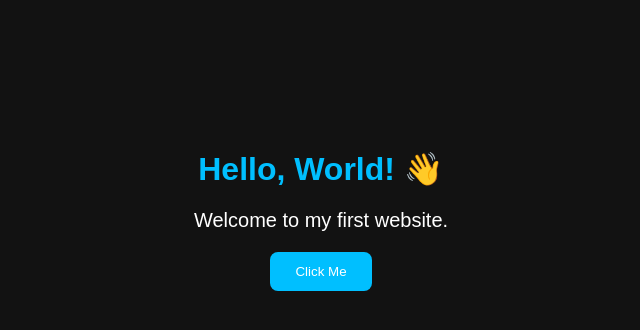
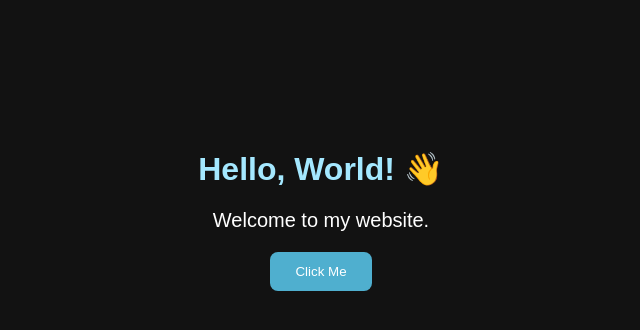
Before and after one commit to DivyanshSaharan519/Student-Task-Manager, a plain HTML site: page index.html in a window 1280 px wide. Shown: the whole page, without its empty margins (319-959 px from the left). Drawn offline with Linux system fonts and the light colour scheme.

Commit message:
Improve task manager design

```diff
--- a/index.html
+++ b/index.html
@@ -13,7 +13,7 @@
 
     <div class="container">
         <h1>Hello, World! 👋</h1>
-        <p id="message">Welcome to my first website.</p>
+        <p id="message">Welcome to my website.</p>
 
         <button id="myButton">Click Me</button>
     </div>
--- a/script.js
+++ b/script.js
@@ -2,5 +2,5 @@ const button = document.getElementById("myButton");
 const message = document.getElementById("message");
 
 button.addEventListener("click", function () {
-    message.innerText = "JavaScript is working! 🚀";
+    message.innerText = "JavaScript is working! 🚀 ";
 });
--- a/style.css
+++ b/style.css
@@ -10,7 +10,7 @@ body {
 }
 
 h1 {
-    color: #00bfff;
+    color: #a4e8ff;
 }
 
 p {
@@ -18,7 +18,7 @@ p {
 }
 
 button {
-    background-color: #00bfff;
+    background-color: #4fafcf;
     color: white;
     padding: 12px 25px;
     border: none;
```
